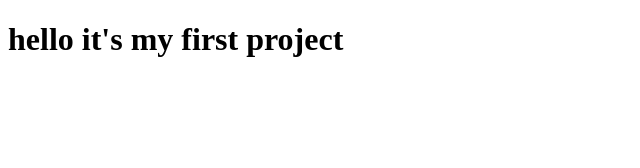
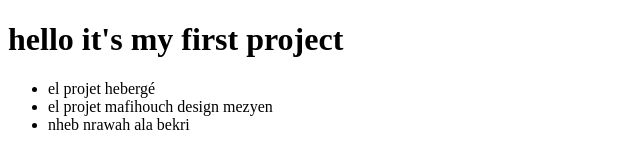
Before and after one commit to sayedhamdi/projet_web, a plain HTML site: page index.html in a window 1280 px wide. Shown: the whole page, without its empty margins (0-640 px from the left). Drawn offline with Linux system fonts and the light colour scheme.

Commit message:
Update index.html
zedt lachekel mtaa lyoum

```diff
--- a/index.html
+++ b/index.html
@@ -7,5 +7,10 @@
 </head>
 <body>
     <h1>hello it's my first project</h1>
+    <ul>
+        <li>el projet hebergé</li>
+        <li>el projet mafihouch design mezyen</li>
+         <li>nheb nrawah ala bekri</li>
+    </ul>
 </body>
 </html>
```
